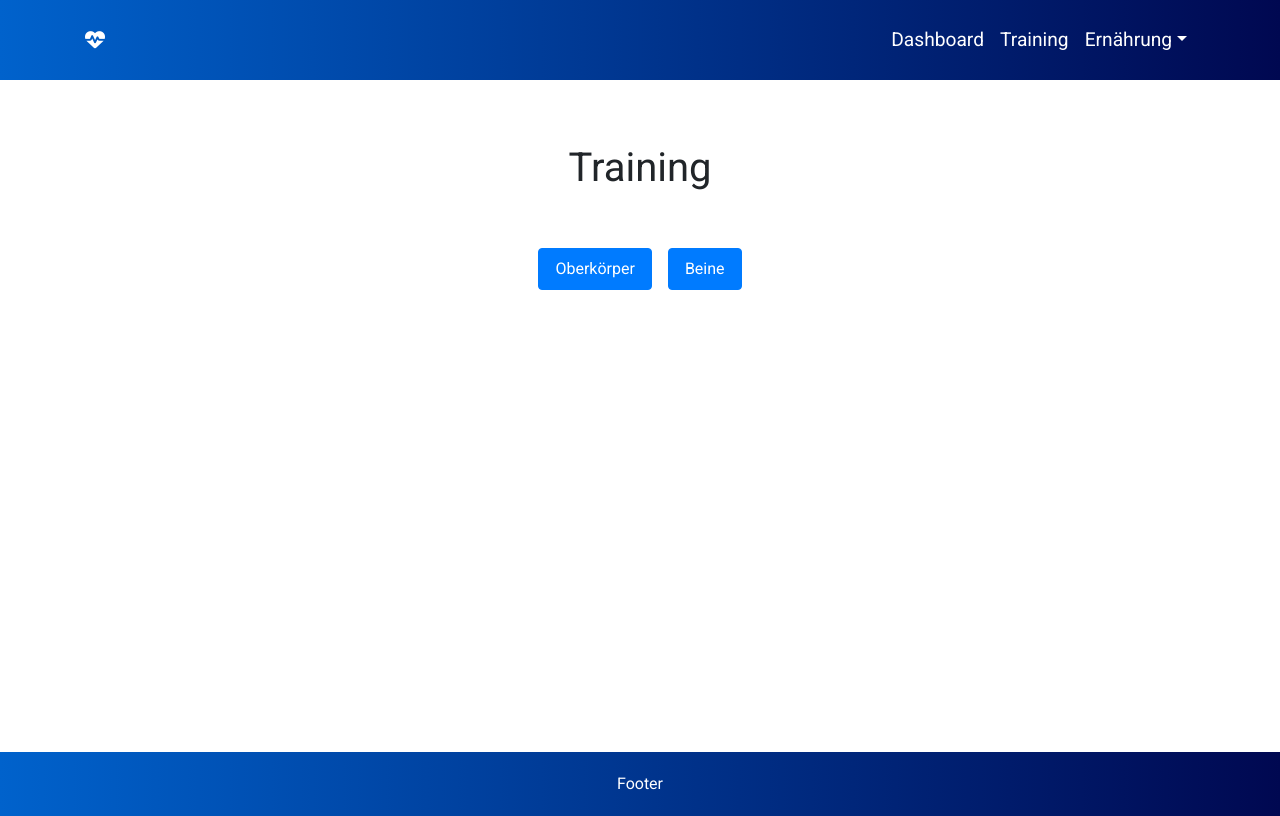
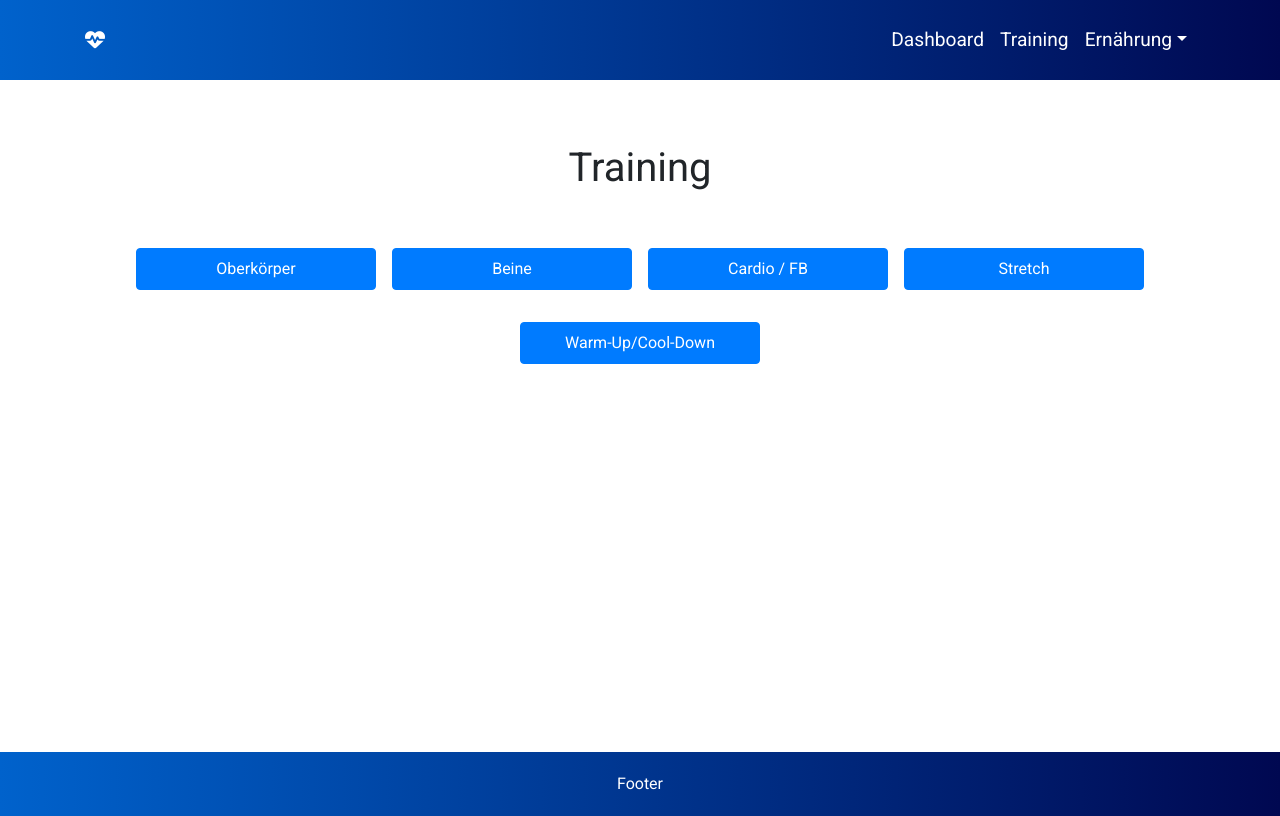
Before and after one commit to raaaaaphaela/mission-fit, a React (Create React App) app: page /training in a window 1280 px wide. Built offline with nearby package versions, Linux system fonts and the light colour scheme; no server answers; the database is empty.

Commit message:
added workout cats. & parse videoId from URL

```diff
--- a/src/components/Pages/Training.js
+++ b/src/components/Pages/Training.js
@@ -8,8 +8,11 @@ import { db } from '../../firebase/config'
 export default function Training() {
     const legWorkout = 'lower';
     const upperWorkout = 'upper';
+    const cardio = 'cardio';
+    const stretch = 'stretch';
+    const beforeAndAfter = 'beforeAndAfter';
 
-    const [todayTraining, setTodayTraining] = useState('')
+    const [training, setTraining] = useState('')
     const [workouts, setWorkouts] = useState([]);
 
     useEffect(() => {
@@ -29,13 +32,22 @@ export default function Training() {
     function selectWorkout(e) {
         switch (e.target.value) {
             case upperWorkout:
-                setTodayTraining(upperWorkout);
+                setTraining(upperWorkout);
                 break;
             case legWorkout:
-                setTodayTraining(legWorkout)
+                setTraining(legWorkout)
+                break;
+            case cardio:
+                setTraining(cardio)
+                break;
+            case stretch:
+                setTraining(stretch)
+                break;
+            case beforeAndAfter:
+                setTraining(beforeAndAfter)
                 break;
             default:
-                setTodayTraining(null)
+                setTraining(null)
         }
     }
 
@@ -45,12 +57,18 @@ export default function Training() {
             <Header title="Training" text="" />
 
             <div className="btn-section">
-                <Button onClick={selectWorkout} value={upperWorkout}>Oberkörper</Button>
+                <Button className="training-btn" onClick={selectWorkout} value={upperWorkout}>Oberkörper</Button>
                 <Button onClick={selectWorkout} value={legWorkout}>Beine</Button>
+                <Button onClick={selectWorkout} value={cardio}>Cardio / FB</Button>
+                <Button onClick={selectWorkout} value={stretch}>Stretch</Button>
+                <Button onClick={selectWorkout} value={beforeAndAfter}>Warm-Up/Cool-Down</Button>
             </div>
 
-            {todayTraining === upperWorkout ? <WorkoutType workouts={workouts} category={upperWorkout} /> : ''}
-            {todayTraining === legWorkout ? <WorkoutType workouts={workouts} category={legWorkout} /> : ''}
+            {training === upperWorkout ? <WorkoutType workouts={workouts} category={upperWorkout} /> : ''}
+            {training === legWorkout ? <WorkoutType workouts={workouts} category={legWorkout} /> : ''}
+            {training === cardio ? <WorkoutType workouts={workouts} category={cardio} /> : ''}
+            {training === stretch ? <WorkoutType workouts={workouts} category={stretch} /> : ''}
+            {training === beforeAndAfter ? <WorkoutType workouts={workouts} category={beforeAndAfter} /> : ''}
 
 
         </Container>
--- a/src/components/WorkoutInput.js
+++ b/src/components/WorkoutInput.js
@@ -11,10 +11,12 @@ export default function WorkoutInput() {
     const handleSubmit = (e) => {
         e.preventDefault();
 
+        const videoId = video.substring(video.indexOf('v=') + 2, video.indexOf('v=') + 13)
+
         db.collection('workouts').add({
             title: title,
             category: category,
-            video: video
+            video: videoId
         }).then(() => {
             alert('Erfolgreich gespeichert!');
         }).catch(err => {
@@ -33,12 +35,12 @@ export default function WorkoutInput() {
             <div className="form-group">
                 <label >Kategorie</label>
                 <select onChange={(e) => setCategory(e.target.value)} className="form-control" required>
-                    <option value="none" selected disabled hidden>Kategorie wählen</option>
+                    <option value="none" defaultValue disabled hidden>Kategorie wählen</option>
                     <option value="lower">Beine</option>
                     <option value="upper">Oberkörper</option>
-                    <option value="cardio">Cardio</option>
+                    <option value="cardio">Cardio / Full Body</option>
                     <option value="beforeAndAfter">Warm-Up / Cool-Down</option>
-                    <option value="recovery">Recovery</option>
+                    <option value="stretch">Stretch</option>
                 </select>
             </div>
             <div className="form-group">
--- a/src/components/WorkoutType.js
+++ b/src/components/WorkoutType.js
@@ -6,7 +6,7 @@ export default function WorkoutType({ workouts, category }) {
         <section className="workout-type">
             <div className="workout-section">
                 {workouts.map((workout => {
-                    if (workout.category.includes('beforeAndAfter') || workout.category.includes(category)) {
+                    if (workout.category.includes(category)) {
                         return (
                             <div className="single-workout">
                                 <h5>{workout.title}</h5>
--- a/src/components/YoutubeEmbed.js
+++ b/src/components/YoutubeEmbed.js
@@ -3,8 +3,8 @@ import PropTypes from 'prop-types'
 
 
 const YoutubeEmbed = ({ embedId }) => {
+
     return (
-
         <div className="video-responsive">
             <iframe
                 width="450"
--- a/src/styles/scss/pages/_training.scss
+++ b/src/styles/scss/pages/_training.scss
@@ -13,8 +13,11 @@
 .btn-section{
     display: flex;
     flex-direction: row;
+    flex-wrap: wrap;
+    justify-content: center;
 
     button {
+        width: 15rem;
     padding: 0.5rem 1rem;
     margin: 1rem 0.5rem;
     }
```
